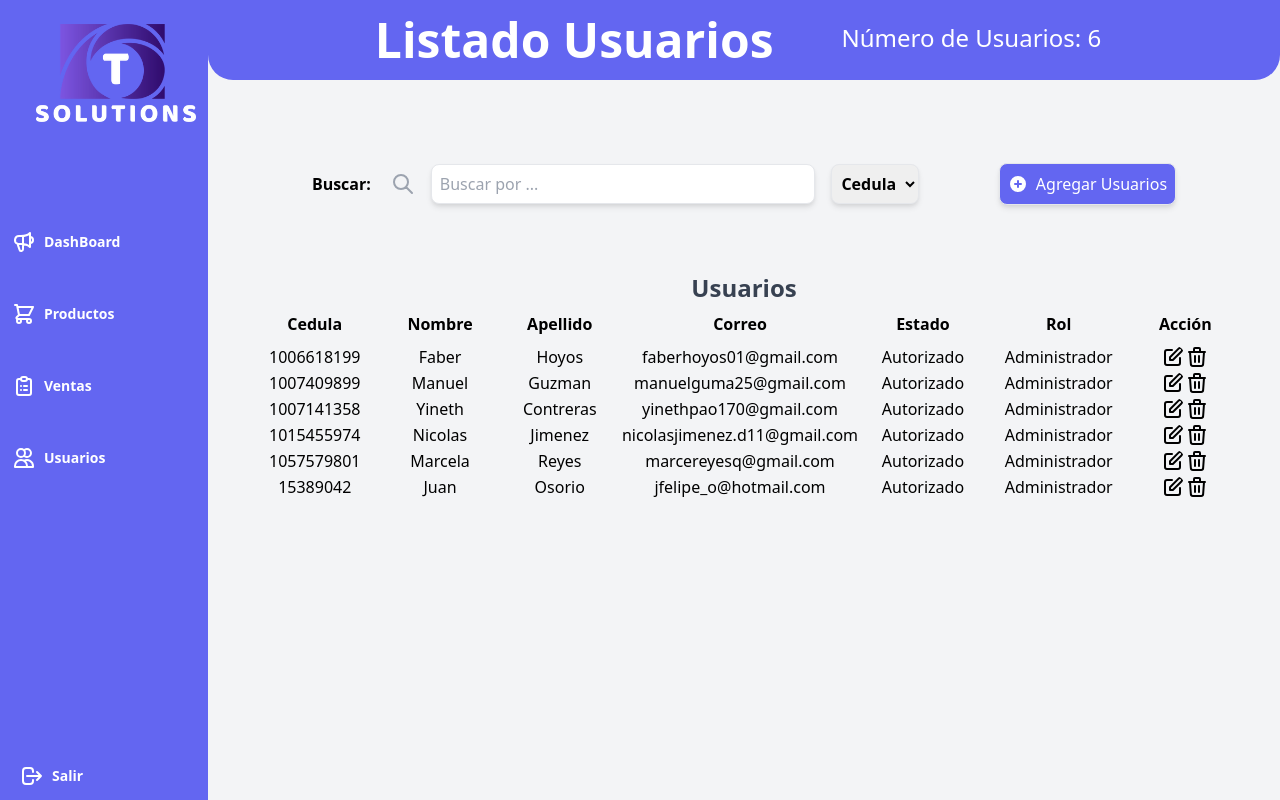
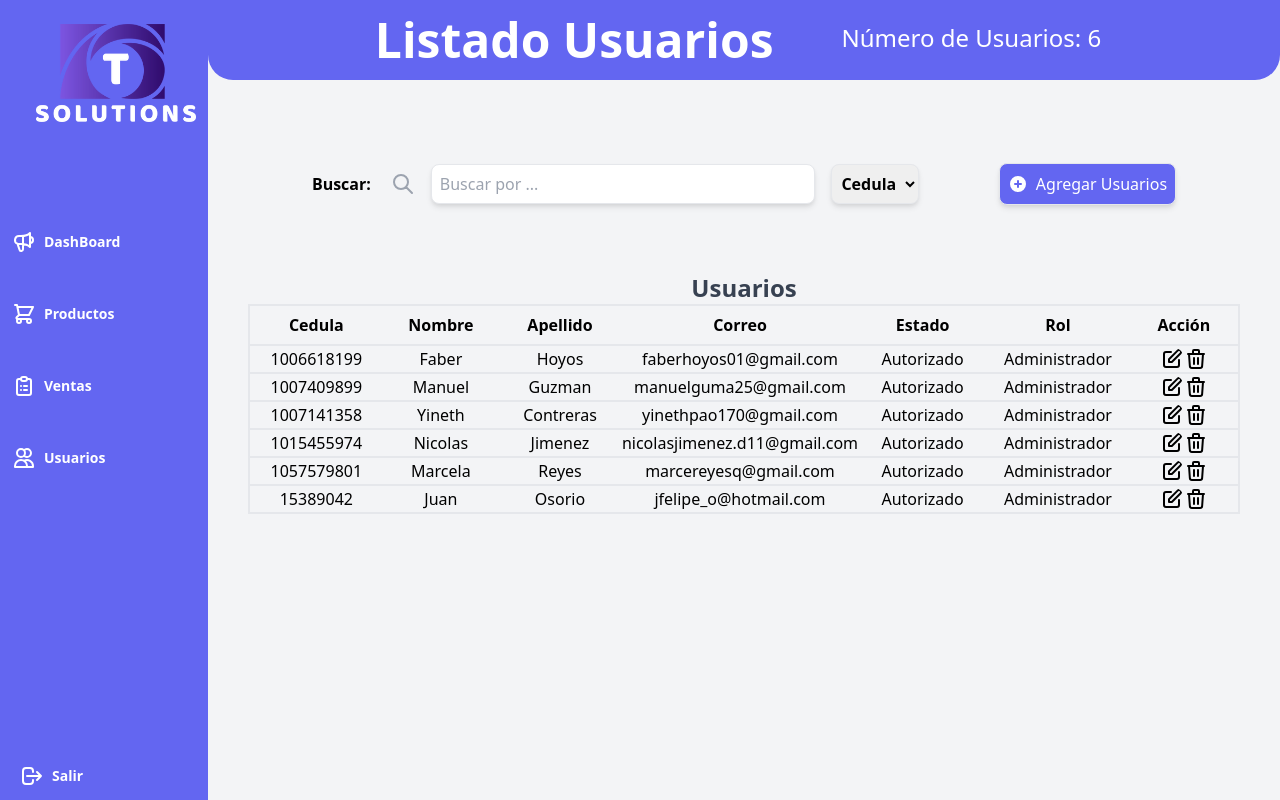
Before and after one commit to MisionTicProyectoweb/ProyectoWeb, a React (Create React App) app: page /listausuarios in a window 1280 px wide. Built offline with nearby package versions, Linux system fonts and the light colour scheme; a web font is replaced by a local one.

Commit message:
Se organiza el ruteo y estilo a la tabla de usuarios

```diff
--- a/src/App.jsx
+++ b/src/App.jsx
@@ -1,36 +1,36 @@
 import React from "react";
-import Index from 'Pages/index';
-import GestionVentas from 'Pages/GestionVentas';
-import GestionProductos from 'Pages/GestionProductos';
-import GestionUsuarios from 'Pages/GestionUsuarios';
-import ListaVentas from 'Pages/listaVentas';
-import ListaUsuarios from 'Pages/listaUsuarios';
-import ListaProductos from 'Pages/listaProductos';
-import Bienvenida from 'Pages/bienvenida';
-import Inicio from 'Pages/inicio';
-import {BrowserRouter as Router, Switch, Route} from 'react-router-dom';
-import LayoutPrivado from 'layouts/LayoutPrivado';
-import LayoutPublico from 'layouts/LayoutPublico';
-import Sidebar from 'components/SidebarVendedor';
+import Inicio from "Pages/inicio";
+import Login from "Pages/login";
+import GestionVentas from "Pages/GestionVentas";
+import GestionProductos from "Pages/GestionProductos";
+import GestionUsuarios from "Pages/GestionUsuarios";
+import ListaVentas from "Pages/listaVentas";
+import ListaUsuarios from "Pages/listaUsuarios";
+import ListaProductos from "Pages/listaProductos";
+import Bienvenida from "Pages/bienvenida";
+import { BrowserRouter as Router, Switch, Route } from "react-router-dom";
+import LayoutPrivado from "layouts/LayoutPrivado";
+import LayoutPublico from "layouts/LayoutPublico";
+import Sidebar from "components/SidebarVendedor";
 import ModificacionUsuarios from "Pages/ModificacionUsuarios";
 
-
-export default function App(){
-    return(
+export default function App() {
+  return (
     <div>
       <Router>
         <Switch>
-                    <Route path={["/inicio"]}>
-                        <LayoutPublico>
-                            <Switch>
-                                <Route path='/inicio'>
-                                    <Inicio />
-                                </Route>
-                            </Switch>
-                        </LayoutPublico>
-                    </Route>
 
-                    <Route path={['/bienvenida', '/listaventas', '/ventas', '/listaproductos', '/productos', , '/listausuarios', '/usuarios']}>
+          <Route
+            path={[
+              "/bienvenida",
+              "/listaventas",
+              "/ventas",
+              "/listaproductos",
+              "/productos",
+              "/listausuarios",
+              "/usuarios",
+            ]}
+          >
             <LayoutPrivado>
               <Switch>
                 <Route path="/bienvenida">
@@ -57,11 +57,19 @@ export default function App(){
               </Switch>
             </LayoutPrivado>
           </Route>
-
-                    <Route path={['/']}>
-                        <Route path='/'>
-                            <Index />
+          <Route path={["/login"]}>
+            <Route path="/login">
+              <Login />
             </Route>
+          </Route>
+          <Route path={["/"]}>
+            <LayoutPublico>
+              <Switch>
+                <Route path="/">
+                  <Inicio />
+                </Route>
+              </Switch>
+            </LayoutPublico>
           </Route>
         </Switch>
       </Router>
--- a/src/Pages/listaUsuarios.jsx
+++ b/src/Pages/listaUsuarios.jsx
@@ -139,8 +139,8 @@ const TablaUsuarios = ({ listaUsuarios }) => {
     return (
       <div className="flex flex-col items-center justify-center">
         <h2 className="text-2xl font-extrabold text-gray-700">Usuarios</h2>
-        <table className="table">
-          <thead>
+        <table className="border-2">
+          <thead className="border-2 font-semibold">
             <tr>
               <th>Cedula</th>
               <th>Nombre</th>
@@ -151,10 +151,10 @@ const TablaUsuarios = ({ listaUsuarios }) => {
               <th>Acción</th>
             </tr>
           </thead>
-          <tbody>
+          <tbody className="border-2">
             {listaUsuarios.map((usuarios) => {
               return (
-                <tr className="text-center justify-center">
+                <tr className="border-2 text-center justify-center">
                     <td> {usuarios.cedula} </td>
                     <td> {usuarios.nombre} </td>
                     <td> {usuarios.apellido} </td>
--- a/src/components/Navbar.jsx
+++ b/src/components/Navbar.jsx
@@ -11,7 +11,7 @@ const Navbar = () => {
 
                     { /*<li className="ml-1 mr-4 text-5xl font-semibold">TSolutions</li>*/}
                     <li className='px-2'>
-                        <Link to='/'>
+                        <Link to='/login'>
                             <button className='bg-indigo-400 p-2 text-gray-100 rounded-lg shadow-md hover:bg-indigo-600 m-3'>
                                 Iniciar Sesión
                             </button>
```
Also changed, not shown: src/Pages/login.jsx (renamed from src/Pages/Index.jsx). Lines whose indentation alone changed are shown as unchanged.
